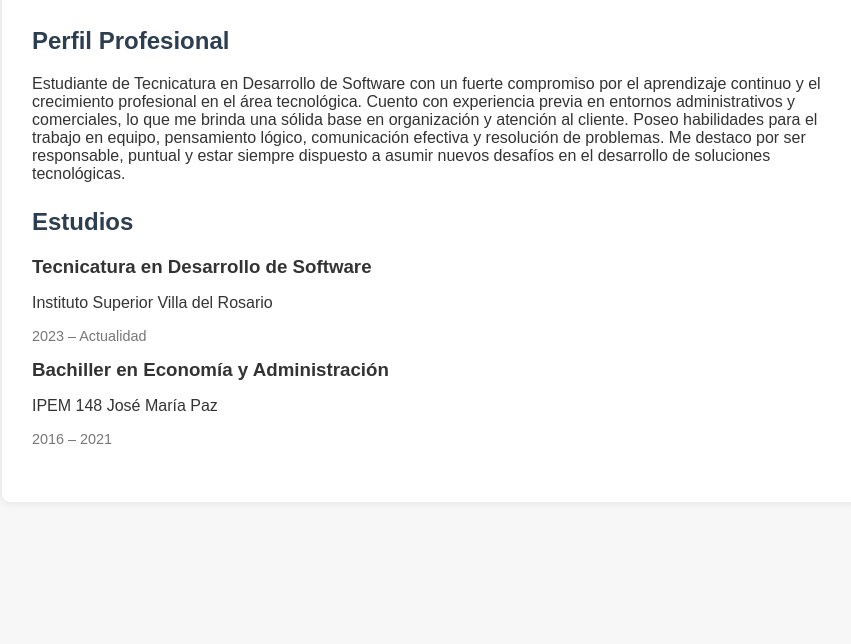
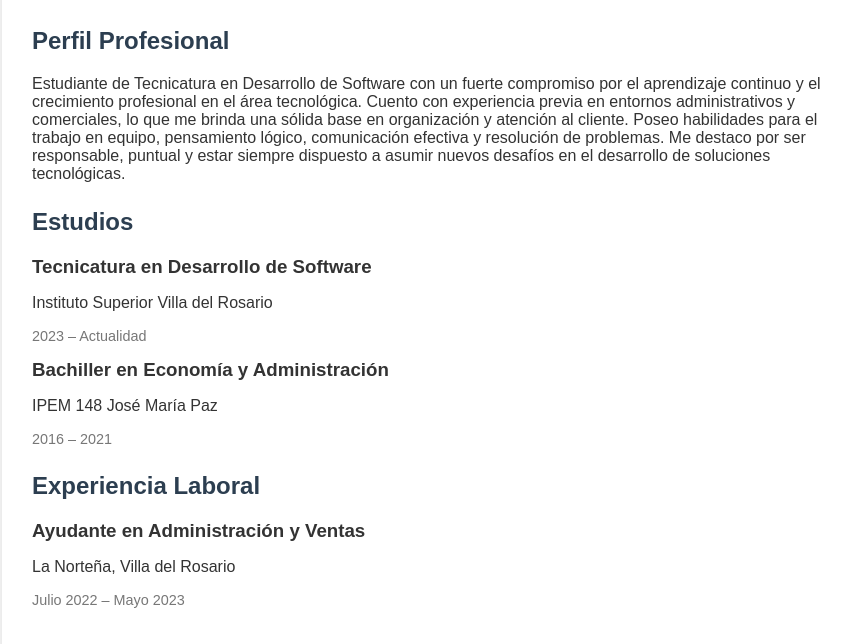
Before and after one commit to CrettinoCristian/TP-Curriculum-Cristian-Crettino, a plain HTML site: page index.html in a window 1280 px wide. Shown: the part 196-840 px from the top of the page, without its empty margins (208-1059 px from the left). Before the commit the page ends 800 px from the top, so only its background shows below. Drawn offline with Linux system fonts and the light colour scheme.

Commit message:
Se añadió experiencia

```diff
--- a/index.html
+++ b/index.html
@@ -78,3 +78,12 @@
           <p class="date">2016 – 2021</p>
         </div>
       </section>
+
+      <section>
+        <h2>Experiencia Laboral</h2>
+        <div class="job">
+          <h3>Ayudante en Administración y Ventas</h3>
+          <p>La Norteña, Villa del Rosario</p>
+          <p class="date">Julio 2022 – Mayo 2023</p>
+        </div>
+      </section>
```
